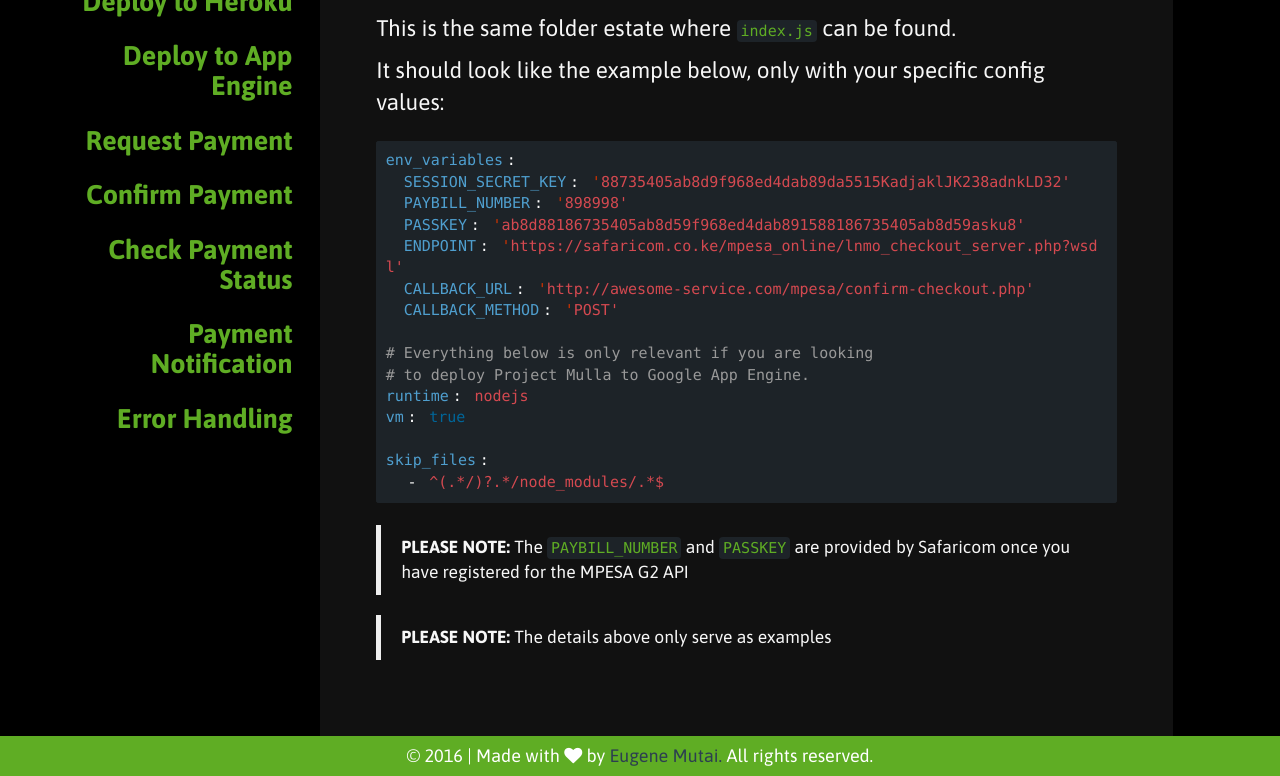
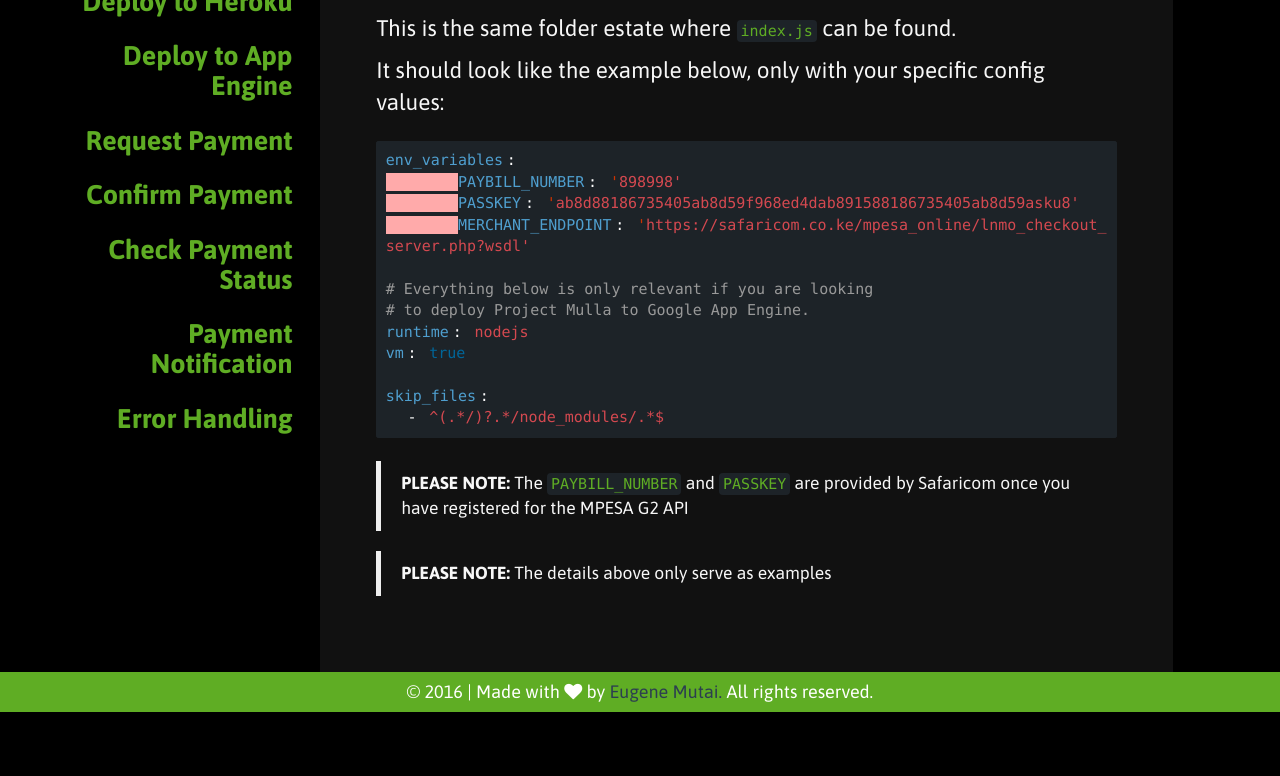
Before and after one commit to kn9ts/project-mulla, a Jekyll site: the page built from _docs/configuration.md, in a window 1280 px wide. Shown: the part 402-1178 px from the top of the page. Built offline with Jekyll 4.4.1, drawn with Linux system fonts in a browser that asks for light colours; nearby versions of some CDN libraries; after the commit the page ends 1114 px from its top, so only the background shows below that.

Commit message:
Update and add readme to gh-pages branch

````diff
--- a/_docs/configuration.md
+++ b/_docs/configuration.md
@@ -16,12 +16,9 @@ It should look like the example below, only with your specific config values:
 
 ```yaml
 env_variables:
-  SESSION_SECRET_KEY: '88735405ab8d9f968ed4dab89da5515KadjaklJK238adnkLD32'
-  PAYBILL_NUMBER: '898998'
-  PASSKEY: 'ab8d88186735405ab8d59f968ed4dab891588186735405ab8d59asku8'
-  ENDPOINT: 'https://safaricom.co.ke/mpesa_online/lnmo_checkout_server.php?wsdl'
-  CALLBACK_URL: 'http://awesome-service.com/mpesa/confirm-checkout.php'
-  CALLBACK_METHOD: 'POST'
+	PAYBILL_NUMBER: '898998'
+	PASSKEY: 'ab8d88186735405ab8d59f968ed4dab891588186735405ab8d59asku8'
+	MERCHANT_ENDPOINT: 'https://safaricom.co.ke/mpesa_online/lnmo_checkout_server.php?wsdl'
 
 # Everything below is only relevant if you are looking
 # to deploy Project Mulla to Google App Engine.
````
Also changed, not shown: README.md (added).
